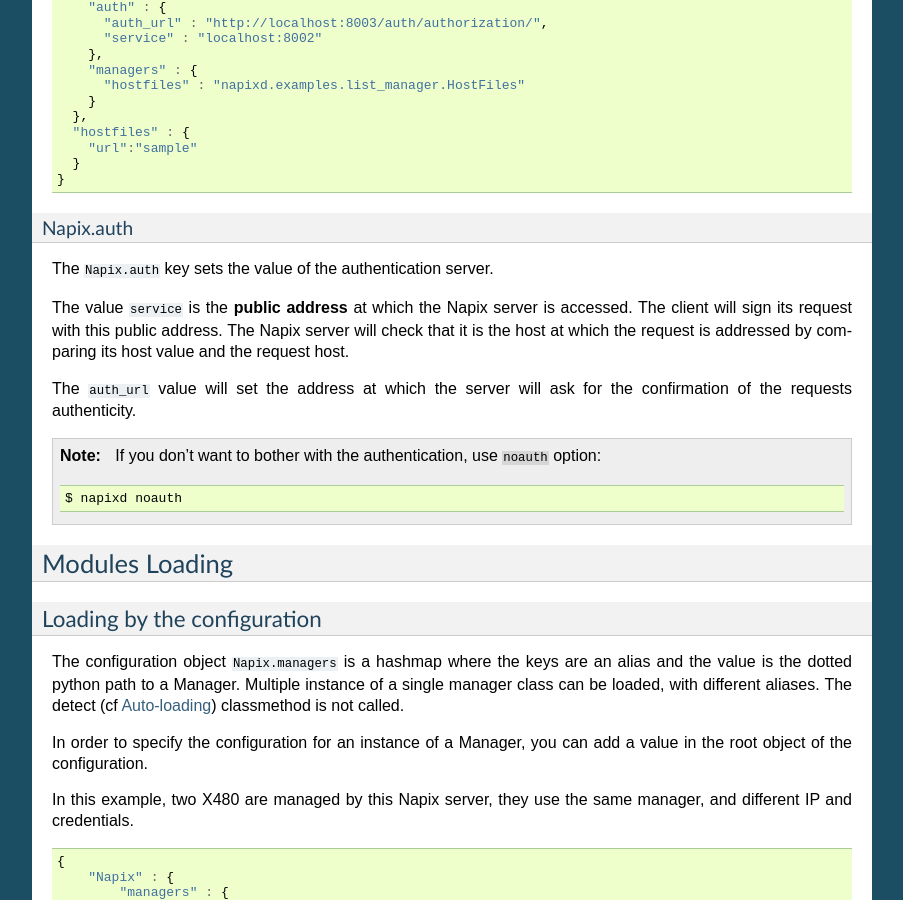
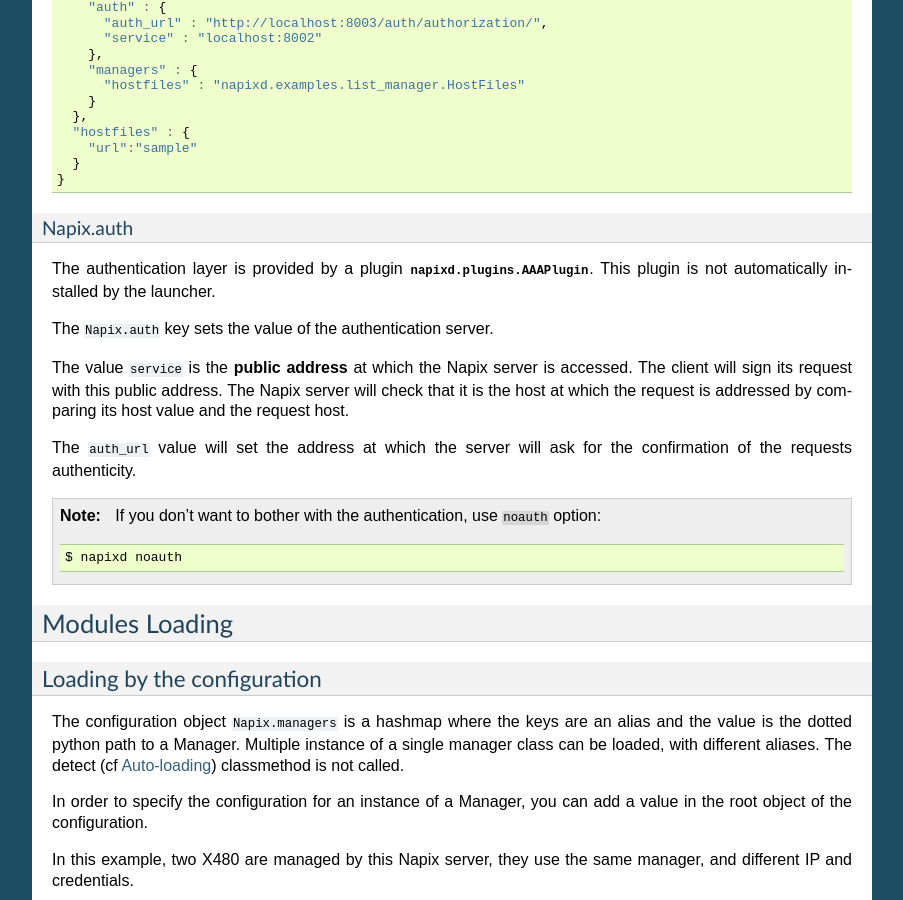
Before and after one commit to napix/NapixServer, a Sphinx documentation site: the page built from docs/deployment.rst, in a window 1280 px wide and 900 px high, scrolled down 1601 px. Shown: the whole window, without its empty margins (198-1101 px from the left). Built offline with Sphinx 7.4.7, drawn with Linux system fonts in a browser that asks for light colours; pages that are not in the unit, such as notebooks, are missing from menus.

Commit message:
documentation

```diff
--- a/docs/deployment.rst
+++ b/docs/deployment.rst
@@ -81,6 +81,10 @@ Napix takes its configuration in the conf/settings.json.
 Napix.auth
 ..........
 
+
+The authentication layer is provided by a plugin :class:`napixd.plugins.AAAPlugin`.
+This plugin is not automatically installed by the launcher.
+
 The ``Napix.auth`` key sets the value of the authentication server.
 
 The value ``service`` is the **public address** at which the Napix server is accessed.
--- a/docs/first_step.rst
+++ b/docs/first_step.rst
@@ -106,7 +106,7 @@ Write the headers and save.
 
 .. warning::
 
-   :path:`~/.napixd/` is your default HOME. Change the path if you changed the HOME.
+   :file:`~/.napixd/` is your default HOME. Change the path if you changed the HOME.
 
 The autoloader will detect the filesystem operation and launch a reload.
 A line ``Reloading`` will appear in the log of the napixd daemon console.::
--- a/docs/samples/basicpasswordfile.py
+++ b/docs/samples/basicpasswordfile.py
@@ -80,3 +80,5 @@ class BasicPasswordFileManager(DictManager):
     def validate_resource( self, resource_dict):
         if resource_dict['username'] in resource_dict['password']:
             raise ValidationError, 'Password must not contain the username'
+        #Always return the valid resource
+        return resource_dict
```
